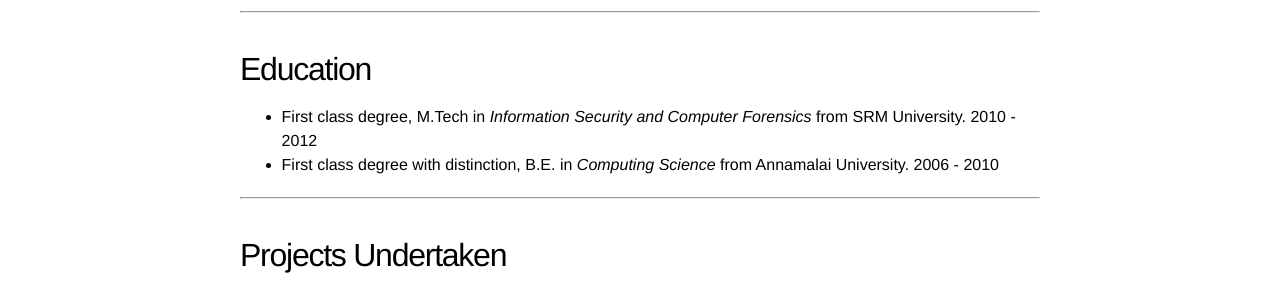
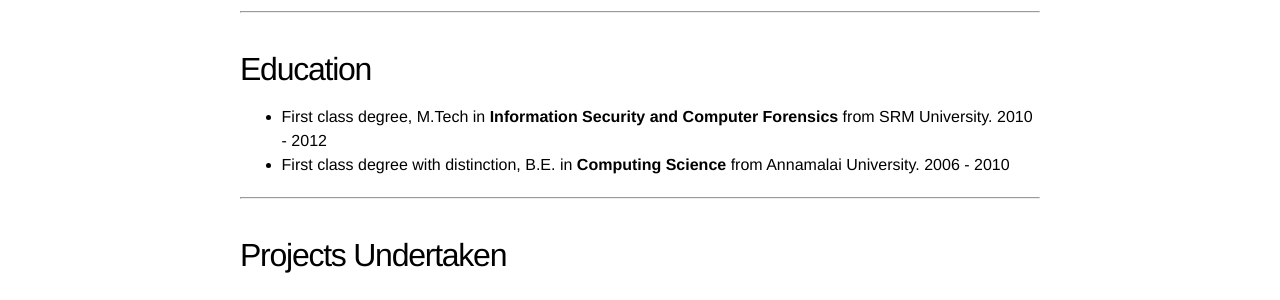
Before and after one commit to samueljohnson/samueljohnson.github.io.archive, a Jekyll site: the page built from cv.md, in a window 1280 px wide. Shown: the part 813-1113 px from the top of the page. Built offline with Jekyll 4.4.1, drawn with Linux system fonts in a browser that asks for light colours.

Commit message:
Highlighted education

```diff
--- a/cv.md
+++ b/cv.md
@@ -33,8 +33,8 @@
 
 ## Education
 
-  * First class degree, M.Tech in *Information Security and Computer Forensics* from SRM University. 2010 - 2012
-  * First class degree with distinction, B.E. in *Computing Science* from Annamalai University. 2006 - 2010
+  * First class degree, M.Tech in **Information Security and Computer Forensics** from SRM University. 2010 - 2012
+  * First class degree with distinction, B.E. in **Computing Science** from Annamalai University. 2006 - 2010
 
 ----
 
```
